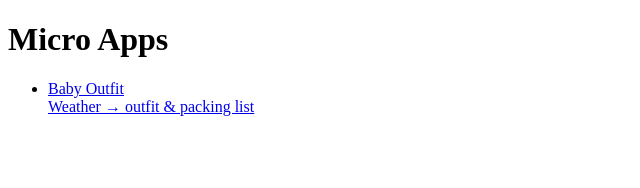
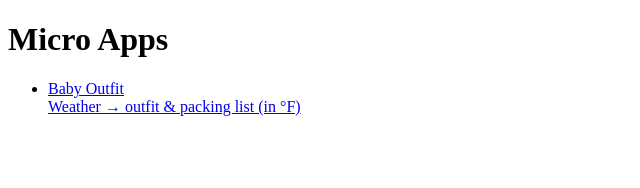
Before and after one commit to aplassard/micro-apps, a Next.js app: page / in a window 1280 px wide. Shown: the top 188 px of the page, without its empty margins (0-640 px from the left). Built offline with nearby package versions, Linux system fonts and the light colour scheme.

Commit message:
Updated page

```diff
--- a/app/(site)/page.tsx
+++ b/app/(site)/page.tsx
@@ -1,18 +1,25 @@
 import Link from "next/link";
 
 const APPS = [
-  { href: "/apps/outfit", name: "Baby Outfit", desc: "Weather → outfit & packing list" },
+  {
+    href: "/apps/outfit",
+    name: "Baby Outfit",
+    desc: "Weather → outfit & packing list (in °F)",
+  },
   // add new apps here as you build them
 ];
 
 export default function Home() {
   return (
     <main className="max-w-3xl mx-auto p-6">
-      <h1 className="text-2xl font-semibold mb-4">Micro Apps</h1>
+      <h1 className="text-2xl font-semibold mb-6">Micro Apps</h1>
       <ul className="grid gap-4">
-        {APPS.map(app => (
-          <li key={app.href} className="border rounded-xl p-4 hover:bg-gray-50">
-            <Link href={app.href} className="block">
+        {APPS.map((app) => (
+          <li key={app.href}>
+            <Link
+              href={app.href}
+              className="block border rounded-xl p-4 transition hover:bg-gray-50 focus:bg-gray-100 focus:outline-none"
+            >
               <div className="font-medium">{app.name}</div>
               <div className="text-sm text-gray-600">{app.desc}</div>
             </Link>
```
